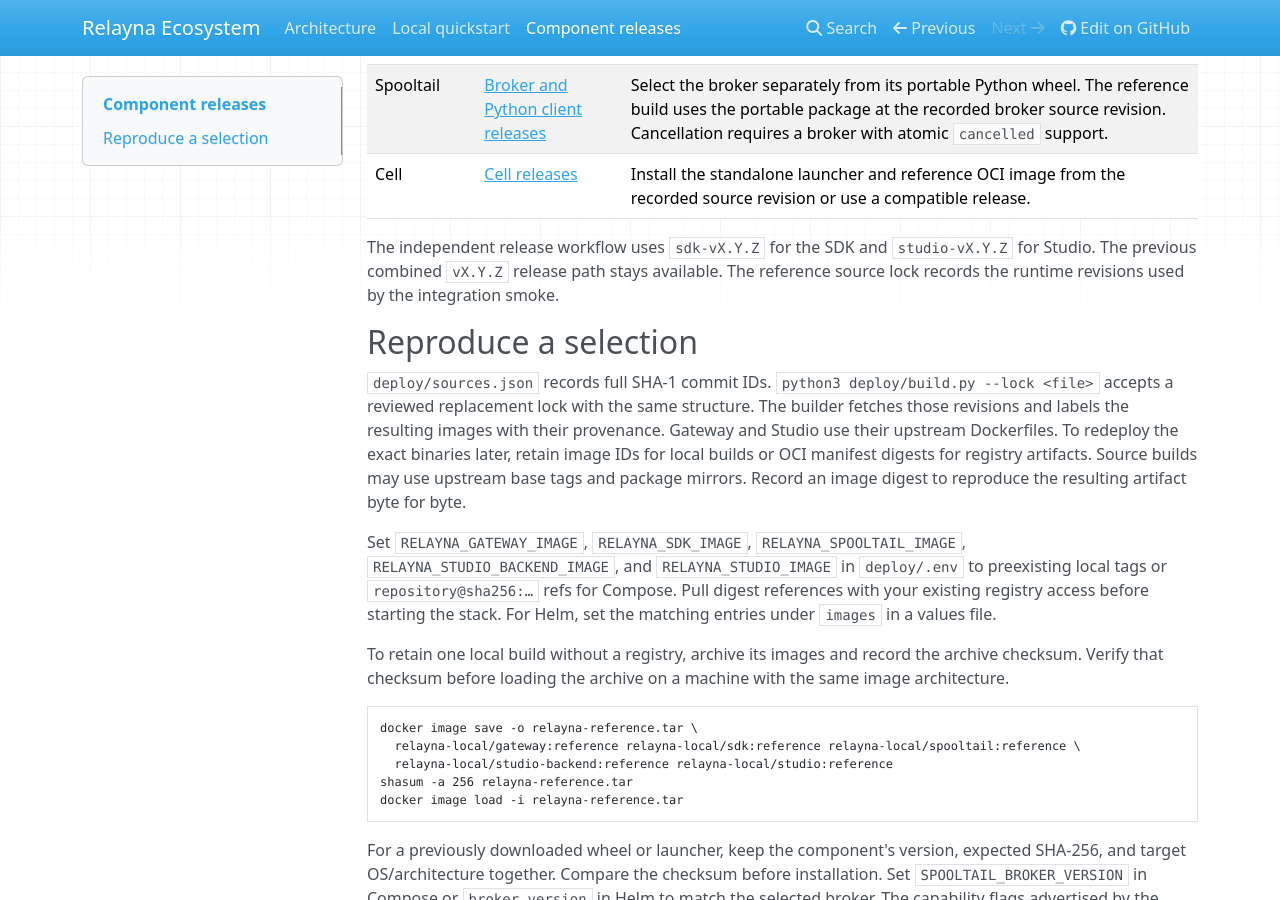
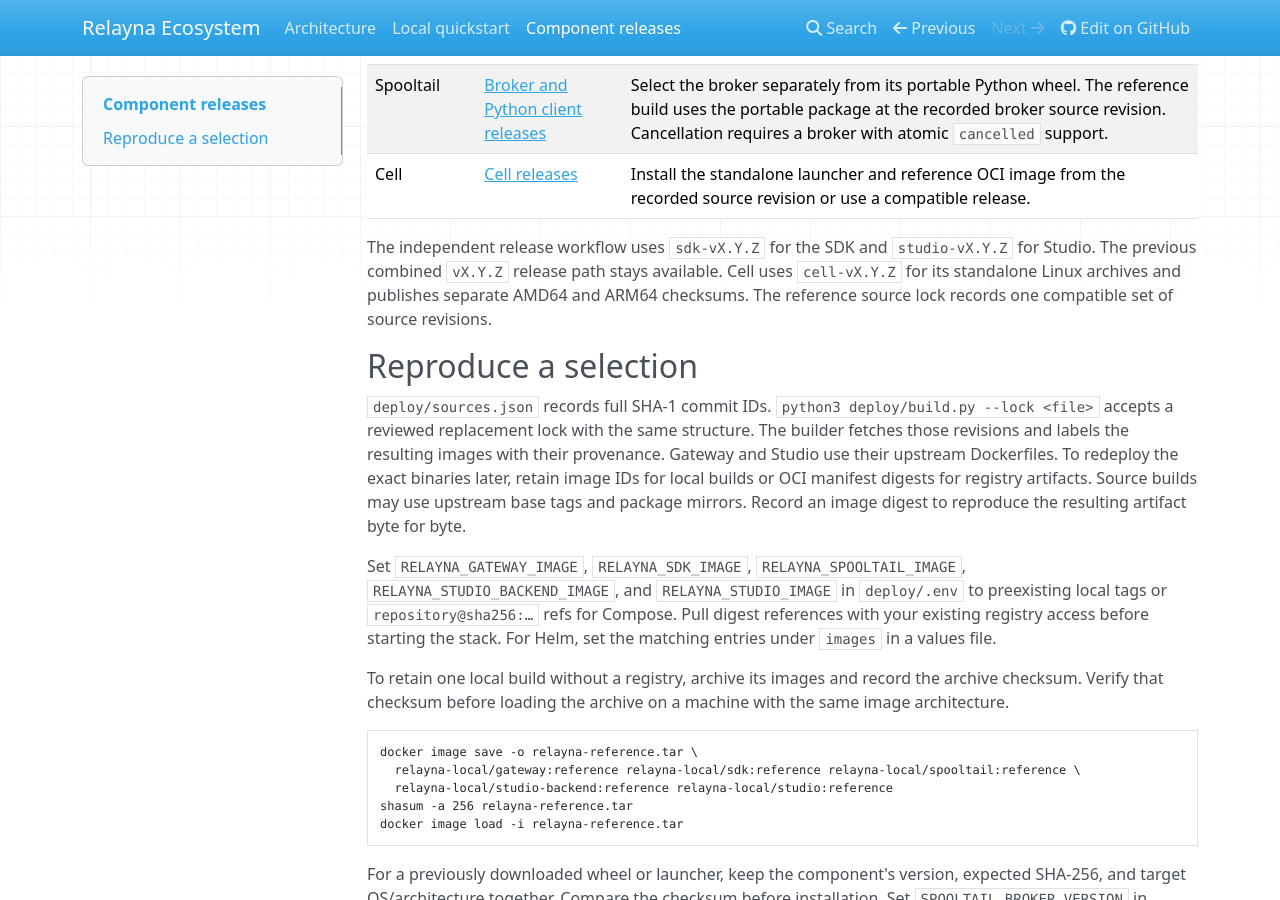
Before and after one commit to Relayna/relayna-protocol, an MkDocs documentation site: the page built from docs/components.md, in a window 1280 px wide and 900 px high, scrolled down 386 px. Built offline with MkDocs 1.6.1, drawn with Linux system fonts in a browser that asks for light colours; nearby versions of some CDN libraries.

Commit message:
Pin the coordinated SDK, Studio, and Cell release heads

```diff
--- a/docs/components.md
+++ b/docs/components.md
@@ -11,7 +11,7 @@ The component repositories each own their release channel. The development stack
 | Spooltail | [Broker and Python client releases](https://github.com/sarattha/relayna-spooltail/releases) | Select the broker separately from its portable Python wheel. The reference build uses the portable package at the recorded broker source revision. Cancellation requires a broker with atomic `cancelled` support. |
 | Cell | [Cell releases](https://github.com/sarattha/relayna-cell/releases) | Install the standalone launcher and reference OCI image from the recorded source revision or use a compatible release. |
 
-The independent release workflow uses `sdk-vX.Y.Z` for the SDK and `studio-vX.Y.Z` for Studio. The previous combined `vX.Y.Z` release path stays available. The reference source lock records the runtime revisions used by the integration smoke.
+The independent release workflow uses `sdk-vX.Y.Z` for the SDK and `studio-vX.Y.Z` for Studio. The previous combined `vX.Y.Z` release path stays available. Cell uses `cell-vX.Y.Z` for its standalone Linux archives and publishes separate AMD64 and ARM64 checksums. The reference source lock records one compatible set of source revisions.
 
 ## Reproduce a selection
 
```
Also changed, not shown: 1 other file.
